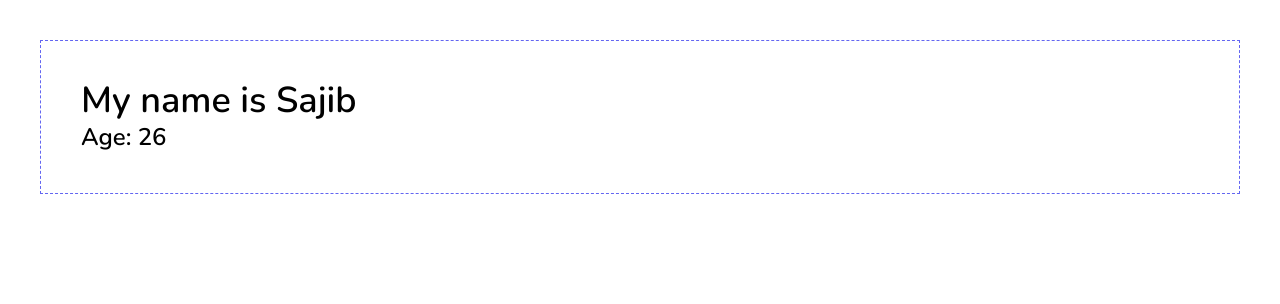
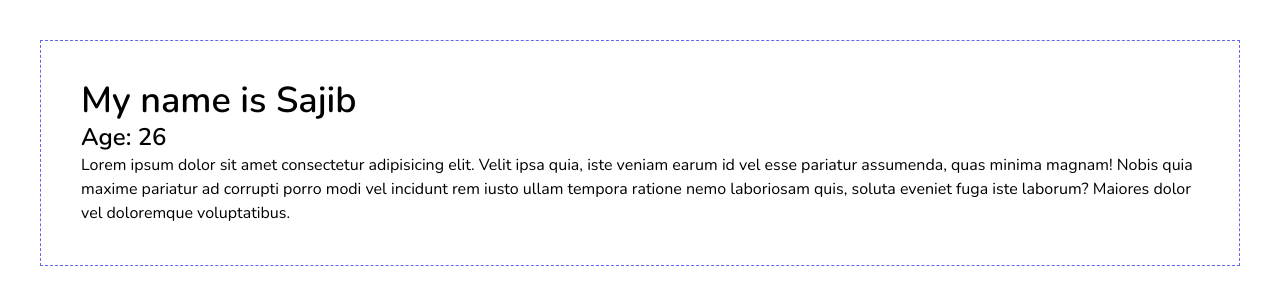
Before and after one commit to utshaweu/Vue_JS, a Vue app: page / in a window 1280 px wide. Shown: the top 304 px of the page. Built offline with nearby package versions, Linux system fonts and the light colour scheme.

Commit message:
slot is similarly react children type

```diff
--- a/src/App.vue
+++ b/src/App.vue
@@ -1,5 +1,7 @@
 <template>
-  <Person name="Sajib" age="26"/>
+  <Person name="Sajib" age="26">
+    <p>Lorem ipsum dolor sit amet consectetur adipisicing elit. Velit ipsa quia, iste veniam earum id vel esse pariatur assumenda, quas minima magnam! Nobis quia maxime pariatur ad corrupti porro modi vel incidunt rem iusto ullam tempora ratione nemo laboriosam quis, soluta eveniet fuga iste laborum? Maiores dolor vel doloremque voluptatibus.</p>
+  </Person>
 </template>
 
 <script>
--- a/src/components/Person.vue
+++ b/src/components/Person.vue
@@ -2,6 +2,7 @@
   <div class="border border-dashed border-indigo-500 p-10 m-10">
     <h1 class="text-4xl font-semibold">My name is {{name}}</h1>
     <h1 class="text-2xl font-semibold">Age: {{age}}</h1>
+    <slot/>
   </div>
 </template>
 
```
